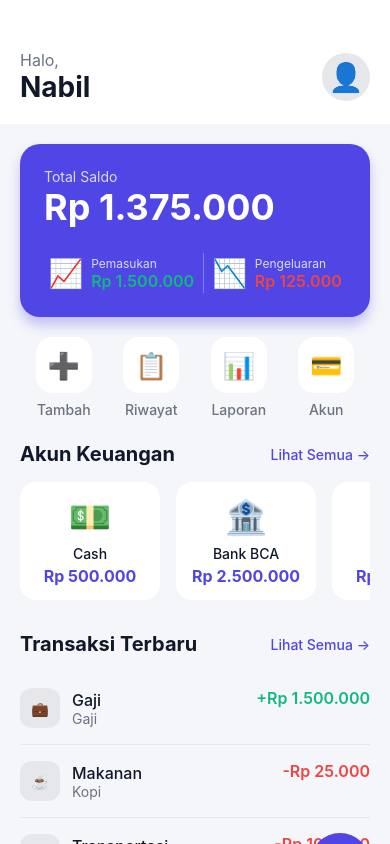
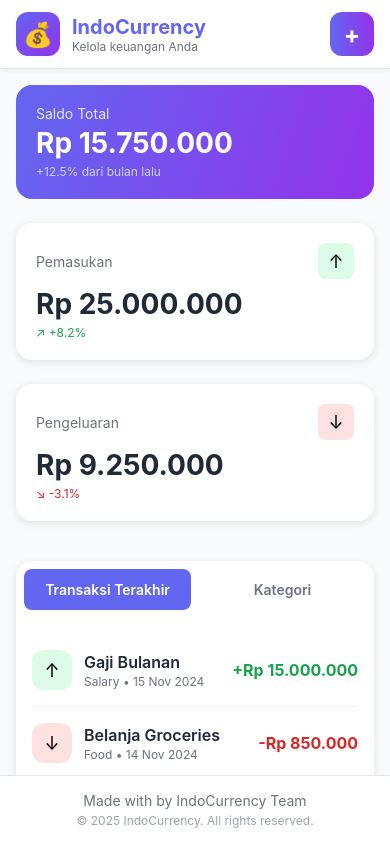
Before and after one commit to mnabilrafasya/IndoCurrency, a React Native app in the folder myApp/: screen / in a window 390 px wide. Built offline with nearby package versions, Linux system fonts and the light colour scheme.

Commit message:
ubah dikit

```diff
--- a/myApp/App.tsx
+++ b/myApp/App.tsx
@@ -1,24 +1,23 @@
-import { StatusBar } from 'expo-status-bar';
-import { StyleSheet } from 'react-native';
-import { NavigationContainer } from '@react-navigation/native';
-import { createNativeStackNavigator } from '@react-navigation/native-stack';
+import { StatusBar } from "expo-status-bar";
+import { StyleSheet } from "react-native";
+import { NavigationContainer } from "@react-navigation/native";
+import { createNativeStackNavigator } from "@react-navigation/native-stack";
 
-import Home from './pages/home';
+import Home from "./pages/home";
 import Transaksi from "./pages/transaksi";
 
-import Login from './pages/login';
-import Register from './pages/register';
+import Login from "./pages/login";
+import Register from "./pages/register";
 
 const Stack = createNativeStackNavigator();
-
 
 export default function App() {
   return (
     <NavigationContainer>
       <Stack.Navigator
-        initialRouteName="Home"
+        initialRouteName="Transaksi"
         screenOptions={{
-          headerShown: false
+          headerShown: false,
         }}
       >
         <Stack.Screen name="Home" component={Home} />
```
